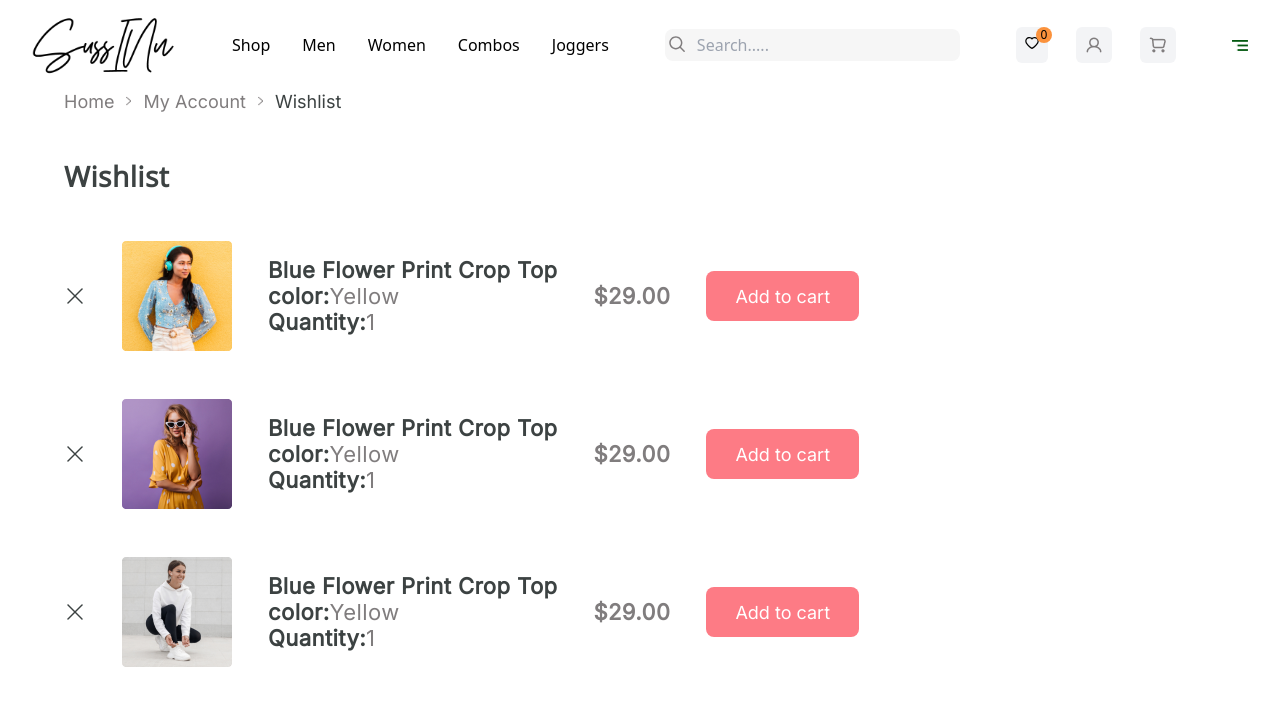
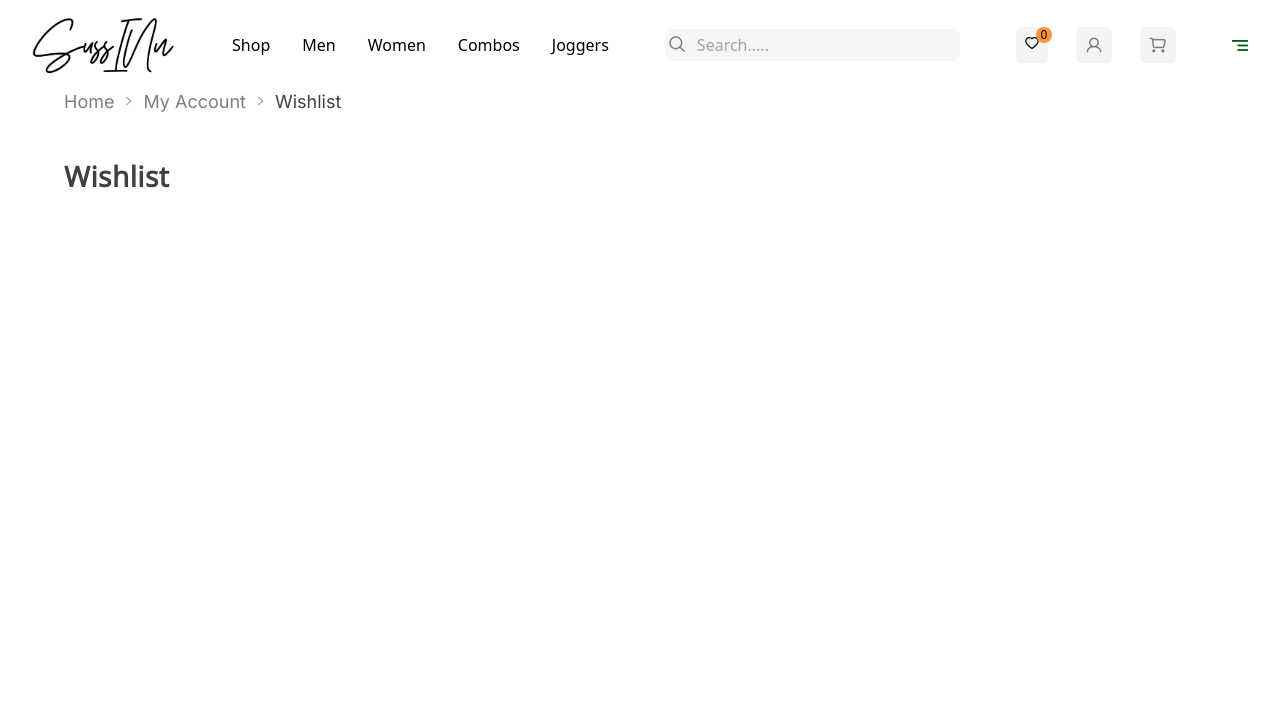
Before and after one commit to m-yunus/suss_ecommerce, a React (Create React App) app: page /wishlist in a window 1280 px wide. Shown: the top 706 px of the page. Built offline with nearby package versions, Linux system fonts and the light colour scheme.

Commit message:
added wishlist items to wishlist page

```diff
--- a/src/Pages/Product_List_Page/Product_List_Right/Product_List_Right.jsx
+++ b/src/Pages/Product_List_Page/Product_List_Right/Product_List_Right.jsx
@@ -12,7 +12,7 @@ const Product_List_Right = () => {
   const [isHeartFilled, setIsHeartFilled] = useState({});
   const dispatch = useDispatch();
   const wishItems = useSelector((state) => state.Wishlist.WishItems);
-console.log(wishItems.length);
+
 
   useEffect(() => {
     const wishlistFromLocalStorage = JSON.parse(
--- a/src/Pages/WishList/WishList.jsx
+++ b/src/Pages/WishList/WishList.jsx
@@ -1,13 +1,54 @@
-import React from "react";
+import React, { useEffect, useState } from "react";
 import "./WishList.css";
 import arrow from "../../assets/images/WishList/arrow.png";
 import Navbar from "../../layout/Navbar";
 
 import close from "../../assets/images/WishList/close.png";
-import blue from "../../assets/images/WishList/blue.png";
-import yellow from "../../assets/images/WishList/yellow.png";
-import white from "../../assets/images/WishList/white.png";
+import { useDispatch, useSelector } from "react-redux";
+import { removedFromWishlist } from "../../Redux/WishSlice";
+
 const WishList = () => {
+  const wishItems = useSelector((state) => state.Wishlist.WishItems);
+  const dispatch = useDispatch();
+  const [wishlistItems, setWishlistItems] = useState([]);
+  console.log(wishItems);
+  const removeistitems = (productId) => {
+    dispatch(removedFromWishlist(productId));
+  };
+  useEffect(() => {
+    // You can use map to generate JSX elements for each item in the wishlist
+    const wishlistItems = wishItems.map((item, index) => (
+      <div className="wishlist-order" key={index}>
+        <img
+          className="wishlist-close cursor-pointer"
+          src={close}
+          alt=""
+          onClick={() => removeistitems(item)}
+        />
+        <img className="wishlist-img" src={item.image} alt="" />
+        <div className="wishlist-text">
+          <p className="wishlist-ttl">{item.title}</p>{" "}
+          {/* Use item.title here */}
+          <div className="wishlist-color">
+            <p className="list-color">color:</p>
+            <p className="wishlist-clr">{item.color}</p>{" "}
+            {/* Use item.color here */}
+          </div>
+          <div className="wishlist-quantity">
+            <p className="quantity-title">Quantity:</p>
+            <p className="qntity">{item.quantity}</p>{" "}
+            {/* Use item.quantity here */}
+          </div>
+        </div>
+        <p className="wishlist-rate">{`${item.price}`}</p>{" "}
+        {/* Use item.price here */}
+        <button className="wishlist-addcart-button">Add to cart</button>
+      </div>
+    ));
+
+    setWishlistItems(wishlistItems);
+  }, [wishItems]);
+
   return (
     <>
       <Navbar />
@@ -22,63 +63,9 @@ const WishList = () => {
           <p className="path-wish">Wishlist</p>
         </div>
         <div className="wish-list gap-10">
-
           <div className="wish-t">
             <p className="Wishlist-title">Wishlist</p>
-
-            <div className="wishlist-order">
-              <img className="wishlist-close" src={close} alt="" />
-              <img className="wishlist-img" src={blue} alt="" />
-              <div className="wishlist-text">
-                <p className="wishlist-ttl">Blue Flower Print Crop Top</p>
-                <div className="wishlist-color">
-                  <p className="list-color">color:</p>
-                  <p className="wishlist-clr">Yellow</p>
-                </div>
-                <div className="wishlist-quantity">
-                  <p className="quantity-title">Quantity:</p>
-                  <p className="qntity">1</p>
-                </div>
-              </div>
-              <p className="wishlist-rate">$29.00</p>
-              <button className="wishlist-addcart-button">Add to cart</button>
-            </div>
-
-            <div className="wishlist-order">
-              <img className="wishlist-close" src={close} alt="" />
-              <img className="wishlist-img" src={yellow} alt="" />
-              <div className="wishlist-text">
-                <p className="wishlist-ttl">Blue Flower Print Crop Top</p>
-                <div className="wishlist-color">
-                  <p className="list-color">color:</p>
-                  <p className="wishlist-clr">Yellow</p>
-                </div>
-                <div className="wishlist-quantity">
-                  <p className="quantity-title">Quantity:</p>
-                  <p className="qntity">1</p>
-                </div>
-              </div>
-              <p className="wishlist-rate">$29.00</p>
-              <button className="wishlist-addcart-button">Add to cart</button>
-            </div>
-
-            <div className="wishlist-order">
-              <img className="wishlist-close" src={close} alt="" />
-              <img className="wishlist-img" src={white} alt="" />
-              <div className="wishlist-text">
-                <p className="wishlist-ttl">Blue Flower Print Crop Top</p>
-                <div className="wishlist-color">
-                  <p className="list-color">color:</p>
-                  <p className="wishlist-clr">Yellow</p>
-                </div>
-                <div className="wishlist-quantity">
-                  <p className="quantity-title">Quantity:</p>
-                  <p className="qntity">1</p>
-                </div>
-              </div>
-              <p className="wishlist-rate">$29.00</p>
-              <button className="wishlist-addcart-button">Add to cart</button>
-            </div>
+            {wishlistItems}
           </div>
         </div>
       </div>
--- a/src/layout/Navbar.jsx
+++ b/src/layout/Navbar.jsx
@@ -82,12 +82,14 @@ const Navbar = () => {
             />
           </div>
           <div className="flex flex-row gap-7">
-            <div className=" bg-gray-100 p-2 rounded-md cursor-pointer relative">
+            <div className=" bg-gray-100 p-2 rounded-md cursor-pointer relative" >
+              <Link to="/wishlist">
+
               <div className="min-h-[1rem] min-w-[1rem] bg-orange-400 absolute z-10 top-0 left-5 rounded-2xl flex justify-center">
                 <h2 className="text-xs">{wishlength}</h2>
               </div>
-          {wishlength === 0 ? <AiOutlineHeart/> : <AiFillHeart color="red" />}
-
+          {wishlength === 0 ? <AiOutlineHeart /> : <AiFillHeart color="red" />}
+          </Link>
             </div>
             <div  className=" bg-gray-100 p-2 rounded-md cursor-pointer">
               <img src={user} alt="" />
```
